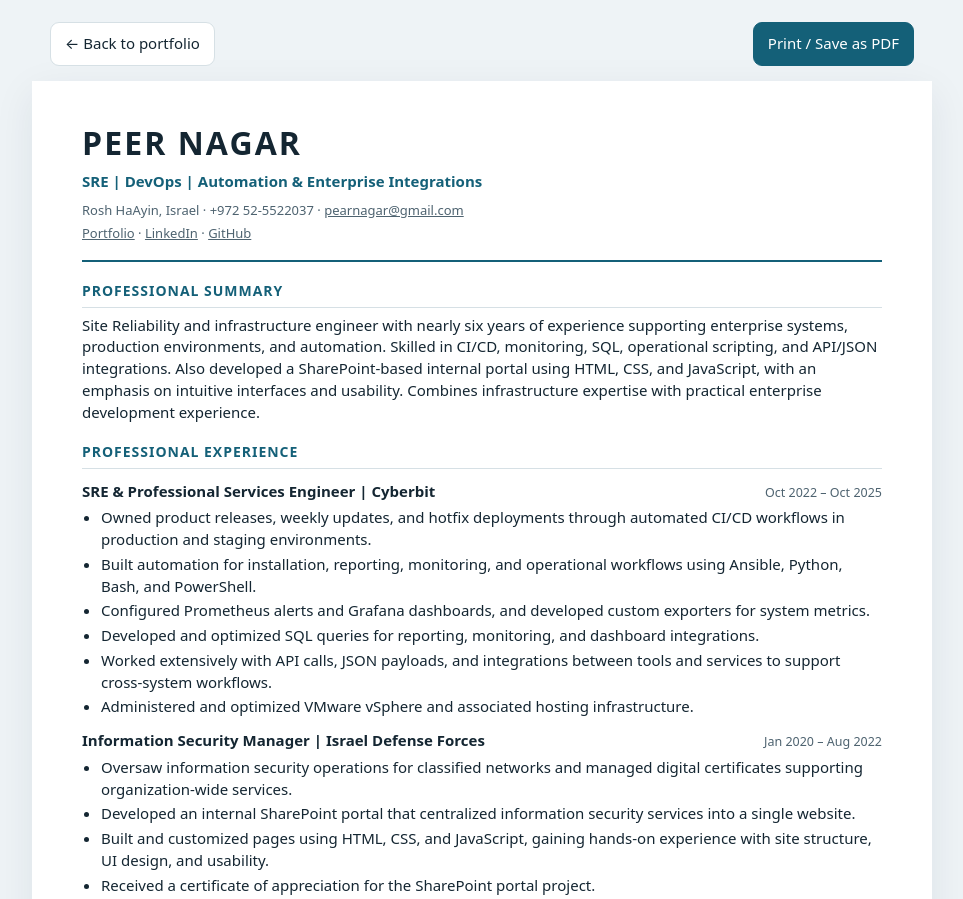
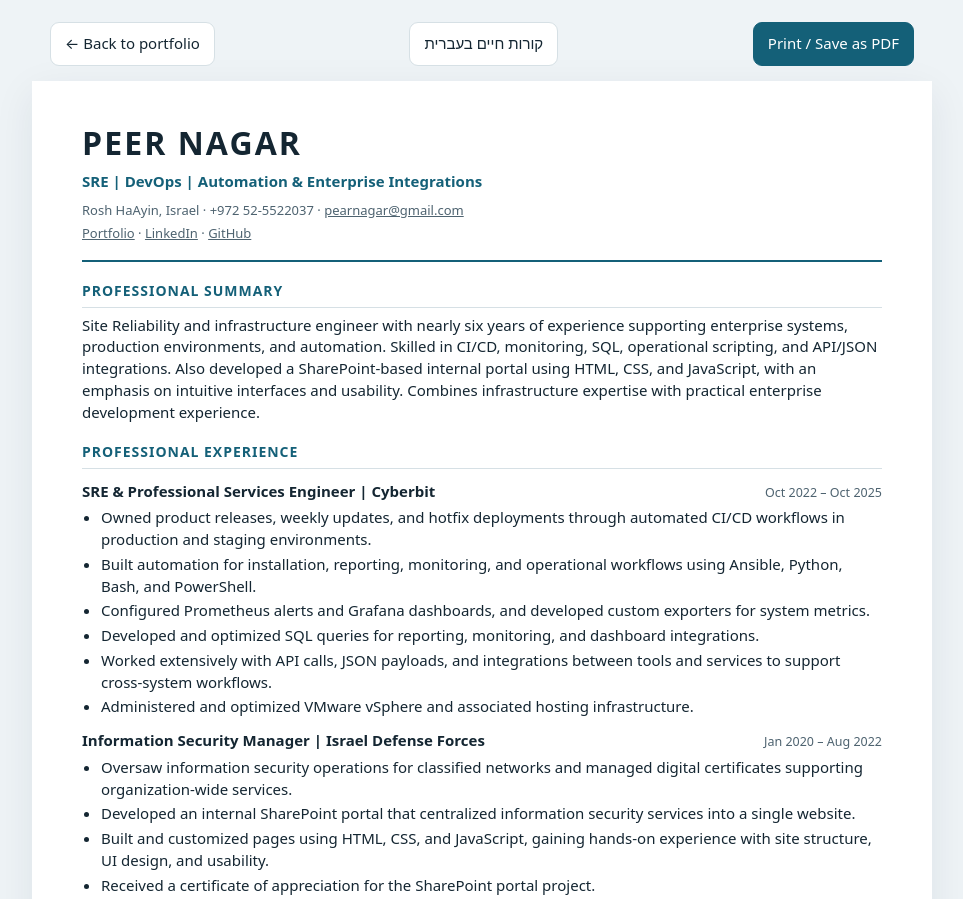
Before and after one commit to pearnagar/pearnagar.github.io, a website: page resume.html in a window 1280 px wide. Shown: the top 899 px of the page, without its empty margins (158-1121 px from the left). Drawn offline with Linux system fonts and the light colour scheme.

Commit message:
feat: link English and Hebrew resume pages

```diff
--- a/resume.html
+++ b/resume.html
@@ -37,7 +37,7 @@
   </style>
 </head>
 <body>
-  <div class="toolbar"><a href="./index.html">← Back to portfolio</a><button type="button" onclick="window.print()">Print / Save as PDF</button></div>
+  <div class="toolbar"><a href="./index.html">← Back to portfolio</a><a href="./resume-he.html" lang="he" dir="rtl">קורות חיים בעברית</a><button type="button" onclick="window.print()">Print / Save as PDF</button></div>
   <main>
     <header>
       <h1>PEER NAGAR</h1>
```
